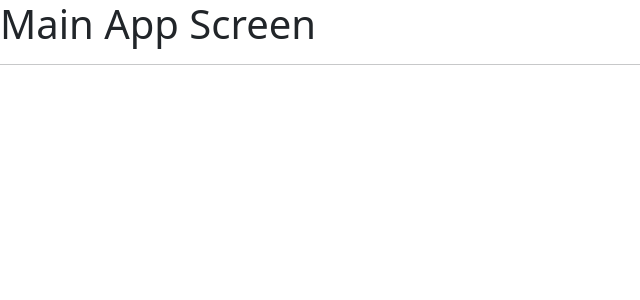
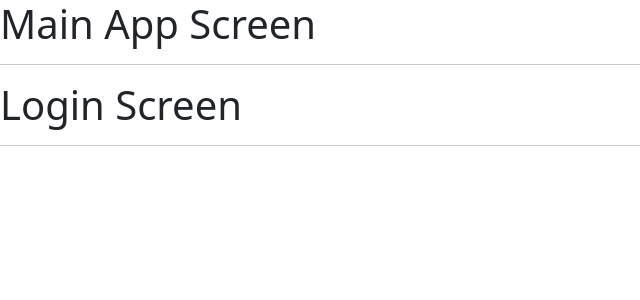
Before and after one commit to kevintroko/react-hooks-tutorial, a React (Create React App) app: page /login in a window 1280 px wide. Shown: the top 300 px of the page, without its empty margins (0-640 px from the left). Built offline with nearby package versions, Linux system fonts and the light colour scheme.

Commit message:
Fix router for v6

```diff
--- a/package.json
+++ b/package.json
@@ -8,6 +8,7 @@
     "@testing-library/user-event": "^13.5.0",
     "react": "^17.0.2",
     "react-dom": "^17.0.2",
+    "react-router-dom": "^6.2.1",
     "react-scripts": "5.0.0",
     "web-vitals": "^2.1.2"
   },
--- /dev/null
+++ b/src/components/09-useContext/AppRouter.js
@@ -0,0 +1,23 @@
+import React from 'react';
+import {
+    BrowserRouter as Router,
+    Routes,
+    Route,
+  } from "react-router-dom";
+import { AboutScreen } from './AboutScreen';
+import { HomeScreen } from './HomeScreen';
+import { LoginScreen } from './LoginScreen';
+
+export const AppRouter = () => {
+  return (
+    <Router>
+        <div>
+            <Routes>
+                <Route path="/about" element={<AboutScreen />} />
+                <Route path="/login" element={<LoginScreen />} />
+                <Route path="/" element={<HomeScreen />} />
+            </Routes>
+        </div>
+    </Router>
+  );
+};
--- a/src/components/09-useContext/MainApp.js
+++ b/src/components/09-useContext/MainApp.js
@@ -1,10 +1,12 @@
 import React from 'react';
+import { AppRouter } from './AppRouter';
 
 export const MainApp = () => {
   return (
   <div>
       <h1>Main App Screen</h1>
       <hr/>
+      <AppRouter />
   </div>
   );
 };
```
Also changed, not shown: 1 other file (tests, documents, lock files or other folders).
